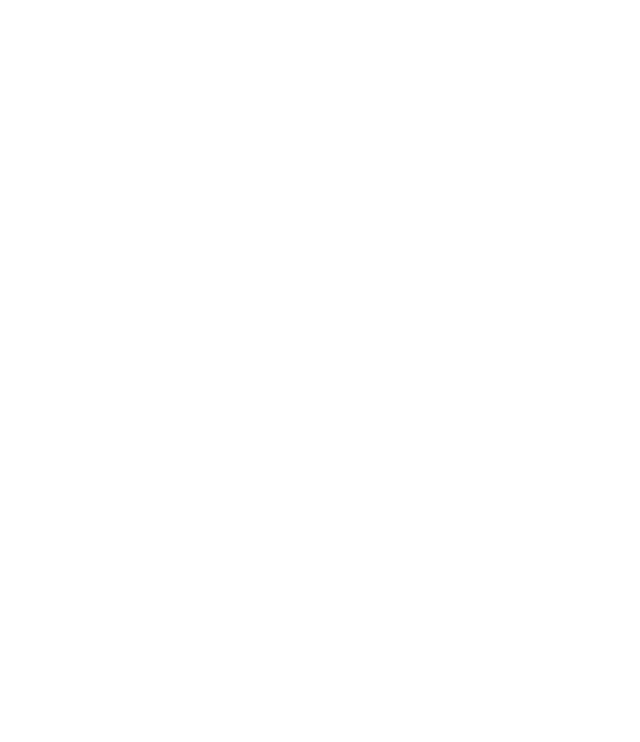
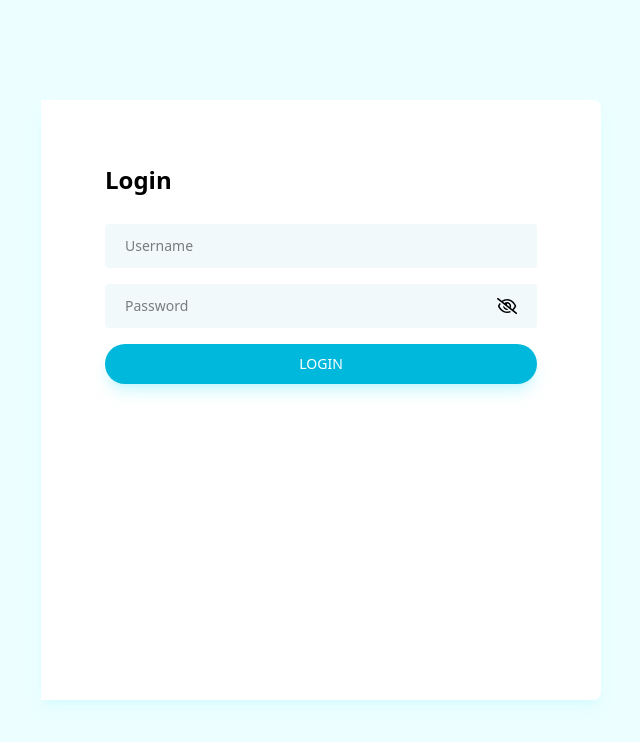
Before and after one commit to arjun2598/crowdtasksg-assessment, a React (Vite) app in the folder frontend/app/: page / in a window 1280 px wide. Before the commit this address had no page. Shown: the top 742 px of the page, without its empty margins (319-959 px from the left). Built offline with nearby package versions, Linux system fonts and the light colour scheme.

Commit message:
Change login route to default route

```diff
--- a/frontend/app/src/App.jsx
+++ b/frontend/app/src/App.jsx
@@ -9,8 +9,8 @@
     <div>
       <Router>
         <Routes>
+          <Route path='/' exact element={<Login />} />
           <Route path='/dashboard' exact element={<Home />} />
-          <Route path='login' exact element={<Login />} />
         </Routes>
       </Router>
     </div>
```
